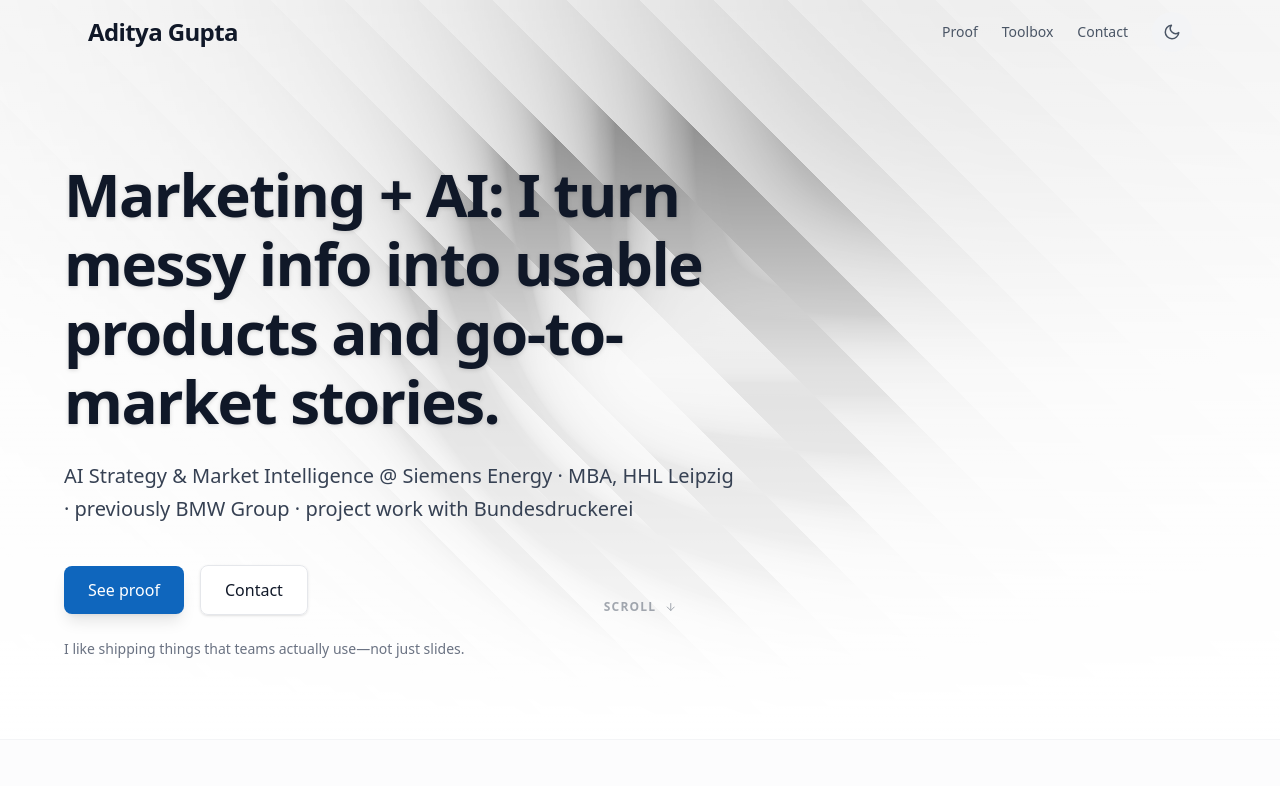
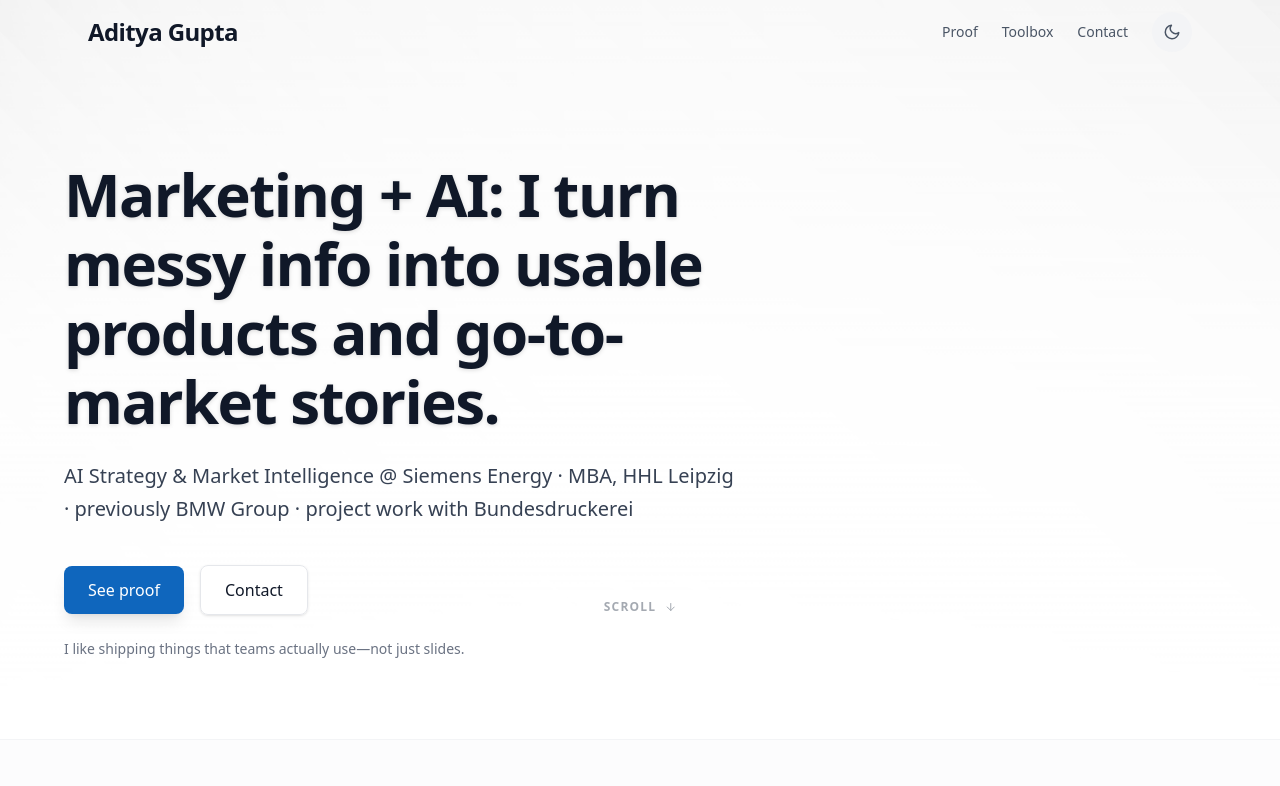
Before and after one commit to ad1tyagupta/Portfolio, a Next.js app: page / in a window 1280 px wide. Shown: the top 786 px of the page. Built offline with nearby package versions, Linux system fonts and the light colour scheme.

Commit message:
feat: shader animation plays once on load then pauses until clicked

```diff
--- a/src/components/Hero.tsx
+++ b/src/components/Hero.tsx
@@ -9,6 +9,13 @@ export default function Hero() {
     const { headline, subline, primaryCta, secondaryCta, microcopy } = siteContent.hero;
     const { theme } = useTheme();
     const [isPlaying, setIsPlaying] = useState(false);
+    const [hasLoaded, setHasLoaded] = useState(false);
+
+    // After 2.5 seconds, we consider the initial animation "done" and it dims
+    React.useEffect(() => {
+        const timer = setTimeout(() => setHasLoaded(true), 2500);
+        return () => clearTimeout(timer);
+    }, []);
 
     return (
         <section
@@ -16,7 +23,7 @@ export default function Hero() {
             onClick={() => setIsPlaying(true)}
         >
             {/* 3D Background */}
-            <div className={`absolute inset-0 w-full h-full z-0 overflow-hidden transition-opacity duration-1000 ${isPlaying ? 'opacity-100' : 'opacity-60 grayscale'}`}>
+            <div className={`absolute inset-0 w-full h-full z-0 overflow-hidden transition-all duration-1000 ${isPlaying || !hasLoaded ? 'opacity-100 scale-100' : 'opacity-40 grayscale scale-[1.02]'}`}>
                 <ShaderAnimation isPlaying={isPlaying} />
 
                 {/* Gradient Overlay so text remains readable depending on theme */}
--- a/src/components/ui/shader-animation.tsx
+++ b/src/components/ui/shader-animation.tsx
@@ -130,10 +130,15 @@ export function ShaderAnimation({ isPlaying = false }: { isPlaying?: boolean })
         }
 
         // Animation loop
+        let startTime = Date.now();
+        const INITIAL_PLAY_DURATION = 2500; // Play freely for 2.5 seconds on load
+
         const animate = () => {
             const animationId = requestAnimationFrame(animate)
+            const timeElapsed = Date.now() - startTime;
 
-            if (isPlayingRef.current) {
+            // Play if explicitly playing OR if we are still in the initial load window
+            if (isPlayingRef.current || timeElapsed < INITIAL_PLAY_DURATION) {
                 uniformsRef.current.time.value += 0.06;
                 renderer.render(scene, camera);
                 hasRenderedInitial.current = true;
```
